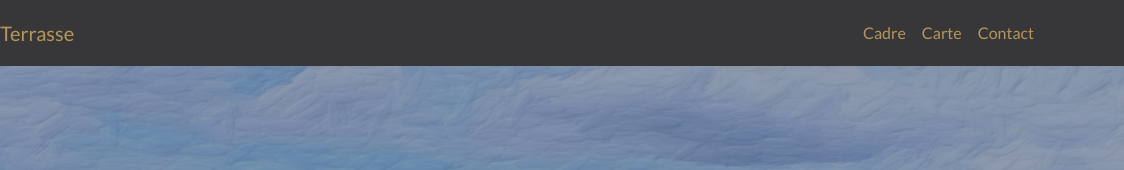
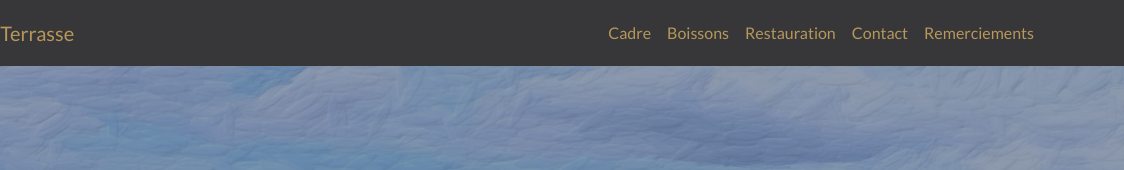
Before and after one commit to laterrasse82/laterrasse82.github.io, a plain HTML site: page index.html in a window 1280 px wide. Shown: the top 170 px of the page, 156-1280 px from the left. Drawn offline with nearby package versions, Linux system fonts and the light colour scheme.

Commit message:
Update index.html

```diff
--- a/index.html
+++ b/index.html
@@ -27,9 +27,11 @@
                 </button>
                 <div class="collapse navbar-collapse" id="navbarResponsive">
                     <ul class="navbar-nav ms-auto">
-                        <li class="nav-item"><a class="nav-link" href="#about">Cadre</a></li>
-                        <li class="nav-item"><a class="nav-link" href="#projects">Carte</a></li>
-                        <li class="nav-item"><a class="nav-link" href="#signup">Contact</a></li>
+                        <li class="nav-item"><a class="nav-link" href="cadre.html">Cadre</a></li>
+                        <li class="nav-item"><a class="nav-link" href="boissons.html">Boissons</a></li>
+			<li class="nav-item"><a class="nav-link" href="restauration.html">Restauration</a></li>
+                        <li class="nav-item"><a class="nav-link" href="contact.html">Contact</a></li>
+			<li class="nav-item"><a class="nav-link" href="remerciements.html">Remerciements</a></li>
                     </ul>
                 </div>
             </div>
```
